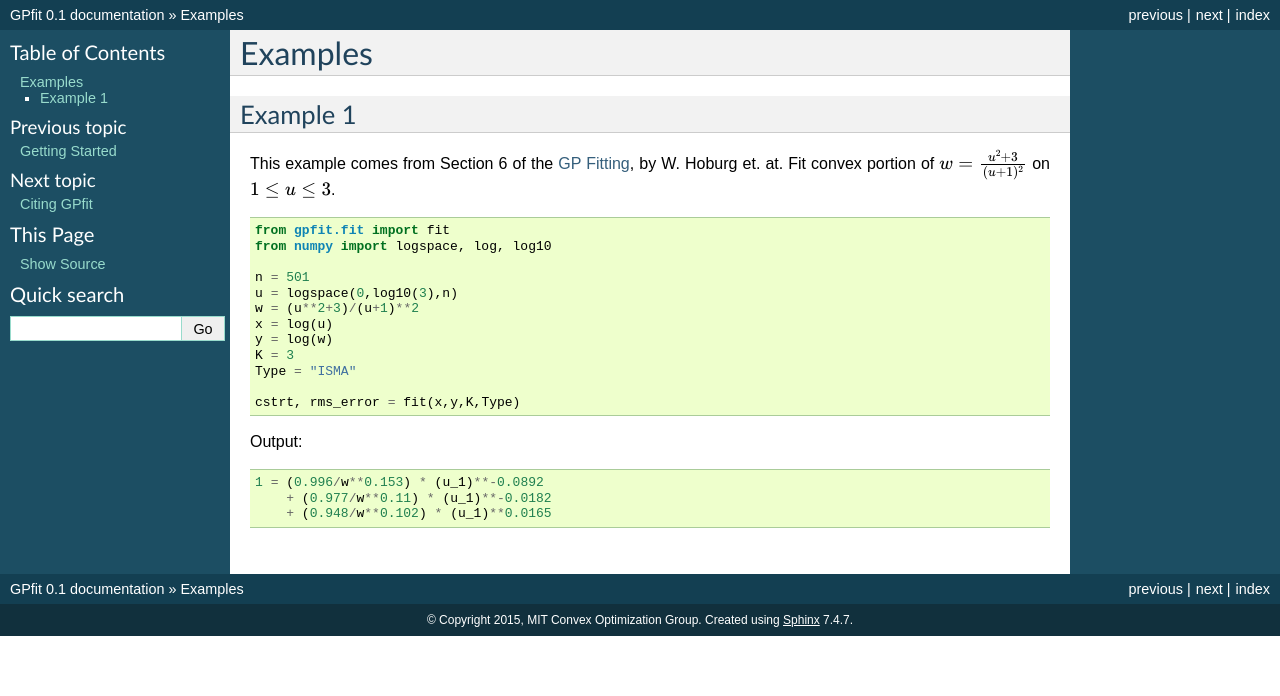
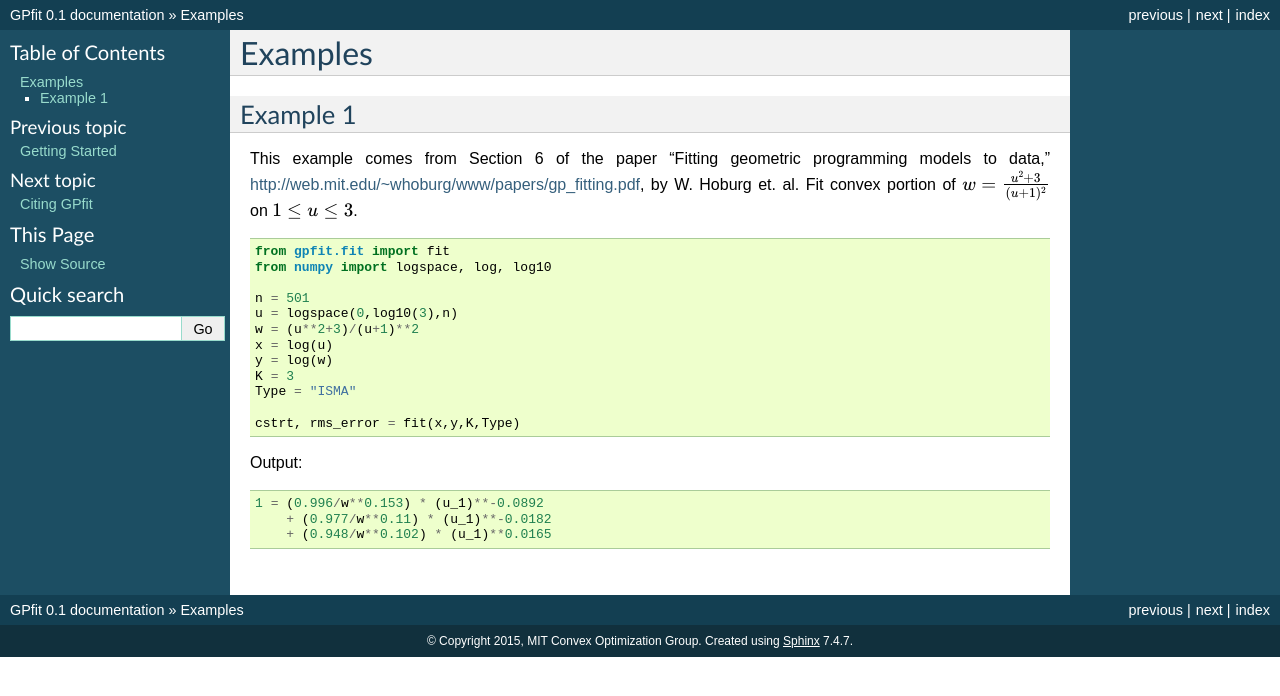
Before and after one commit to convexengineering/gpfit, a Sphinx documentation site: the page built from docs/source/examples.rst, in a window 1280 px wide. Shown: the top 696 px of the page. Built offline with Sphinx 7.4.7, drawn with Linux system fonts in a browser that asks for light colours.

Commit message:
fixed wording typos

```diff
--- a/docs/source/examples.rst
+++ b/docs/source/examples.rst
@@ -4,7 +4,7 @@ Examples
 
 Example 1
 =========
-This example comes from Section 6 of the `GP Fitting <http://web.mit.edu/~whoburg/www/papers/gp_fitting.pdf>`_, by W. Hoburg et. at.
+This example comes from Section 6 of the paper "Fitting geometric programming models to data," `<http://web.mit.edu/~whoburg/www/papers/gp_fitting.pdf>`_, by W. Hoburg et. al.
 Fit convex portion of :math:`w = \frac{u^2 + 3}{(u+1)^2}` on :math:`1 \leq u \leq 3`.
 
 .. literalinclude:: examples/t_ex6_1.py
```
